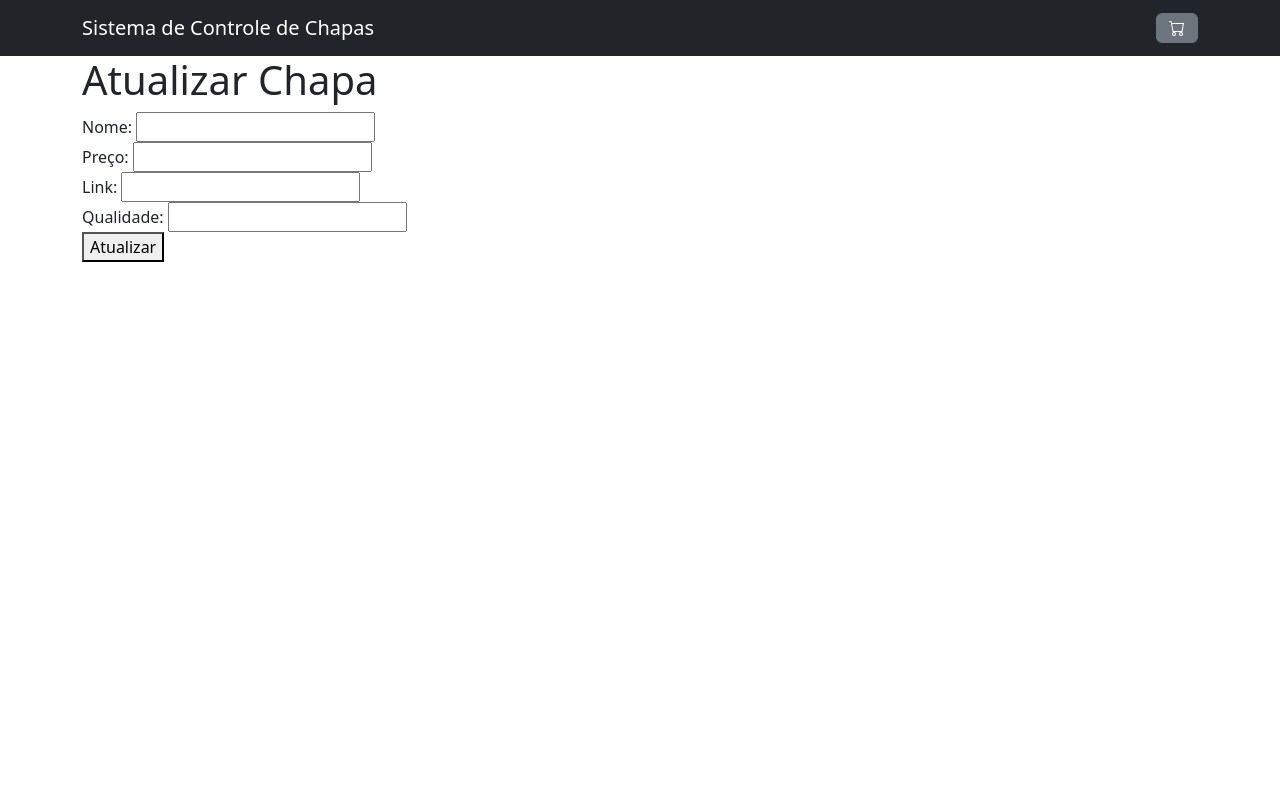
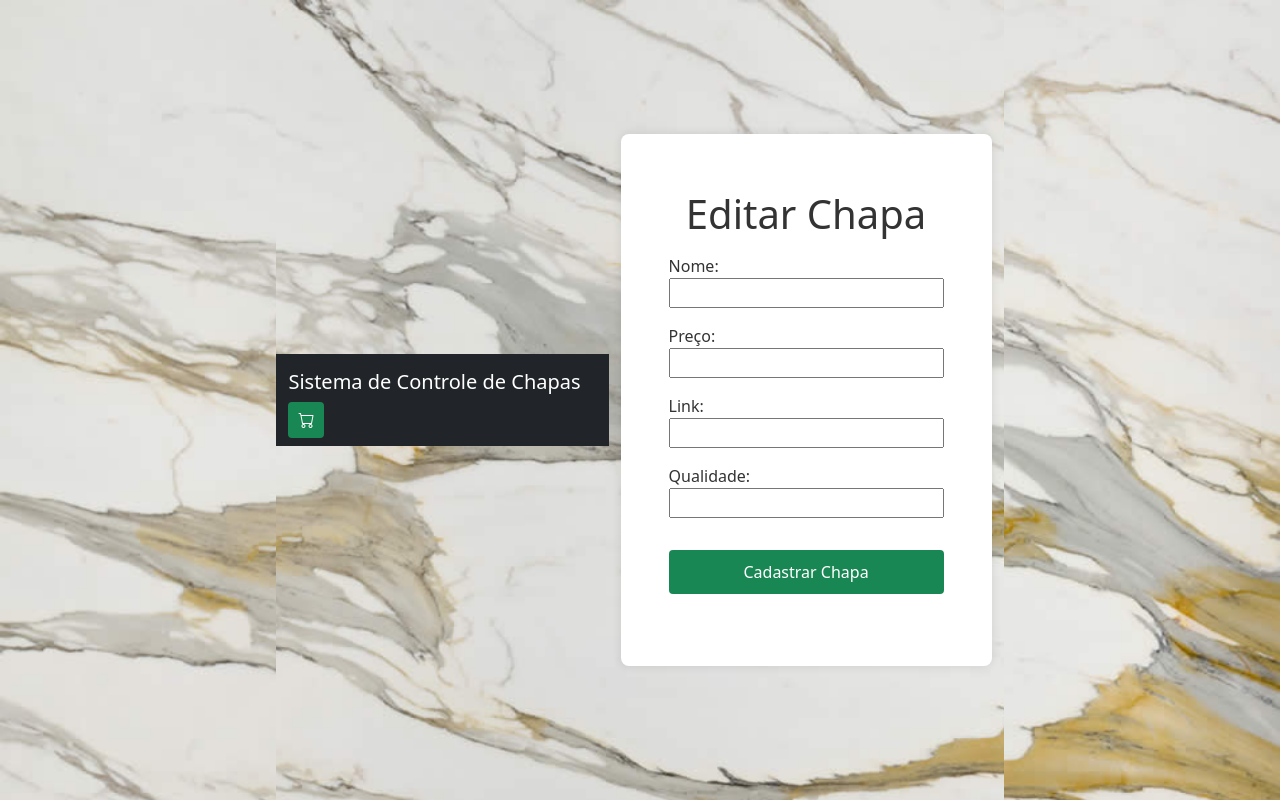
Before and after one commit to EduardoAlmeidaBR03/QUALIGRAN-FRONT, a Node server app: template views/produtos/atualizar.handlebars in a window 1280 px wide. Run offline with Node 20, Linux system fonts and the light colour scheme; the template is opened without the code that fills it, so the values that code supplies are empty; some libraries are stand-ins or nearby versions.

```diff
--- a/services/services.js
+++ b/services/services.js
@@ -1,5 +1,5 @@
 const axios = require("axios");
-const endereco = "https://eloquent-trifle-1a63ce.netlify.app/";
+const endereco = "http://localhost:3000/";
 
 module.exports = class Services {
    // VERIFICAR USUÁRIO
@@ -25,10 +25,15 @@ module.exports = class Services {
          method: 'POST',
          data: valores
       };
-      axios(options);
-      const mensagem = "Cadastro realizado com sucesso!";
-      res.render("mensagem", { mensagem });
+
+      try {
+         await axios(options); // Aguarde a finalização da requisição
+         res.json({ mensagem: "Cadastro realizado com sucesso!" });
+      } catch (error) {
+         res.status(500).json({ mensagem: "Erro ao cadastrar o usuário." });
+      }
    }
+
 
    //////////////////////// PRODUTO
 
@@ -40,9 +45,12 @@ module.exports = class Services {
          method: 'POST',
          data: valores
       };
-      axios(options);
-      const mensagem = "Cadastro realizado com sucesso!";
-      res.render("mensagem", { mensagem });
+      try {
+         await axios(options); // Aguarde a finalização da requisição
+         res.json({ mensagem: "Cadastro realizado com sucesso!" });
+      } catch (error) {
+         res.status(500).json({ mensagem: "Erro ao cadastrar o material." });
+      }
    }
 
    // Listar produtos
@@ -63,7 +71,7 @@ module.exports = class Services {
    static async ProdutoAtualizar(req, res) {
       const idChapa = req.params.id_chapa;
       let valores = req.body;
-      console.log("CHAPA ID PATUALIZAR: " + idChapa)
+      console.log("CHAPA ID ATUALIZAR: " + idChapa)
 
       const options = {
          url: endereco + 'chapas/update/' + idChapa,
@@ -92,14 +100,15 @@ module.exports = class Services {
 
       try {
          await axios(options);
-         const mensagem = "Chapa deletada com sucesso!";
-         res.render("mensagem", { mensagem });
+         // Redireciona para a página chapas/listar
+         res.redirect('/chapas/listar');
       } catch (error) {
          console.error("Erro ao deletar chapa:", error);
          const mensagem = "Erro ao deletar chapa!";
          res.render("mensagem", { mensagem });
       }
    }
+
 
    // Buscar produto pelo ID
    static async buscarChapaPeloId(idChapa) {
--- a/views/layouts/main.handlebars
+++ b/views/layouts/main.handlebars
@@ -29,7 +29,7 @@
     {{#unless isInativa}}
     <nav class="navbar text-bg-dark">
       <div class="container">
-        <span class="navbar-brand text-white">Sistema de Controle de Chapas</span>
+        <a href="/logado" class="navbar-brand text-white">Sistema de Controle de Chapas</a>
         <ul class="navbar nav me-auto">
           <li class="nav-item"></li>
         </ul>
--- a/views/mensagem.handlebars
+++ /dev/null
@@ -1 +0,0 @@
-<h4>{{mensagem}}</h4>
--- a/views/produtos/atualizar.handlebars
+++ b/views/produtos/atualizar.handlebars
@@ -1,26 +1,107 @@
-<!DOCTYPE html>
-<html lang="pt-BR">
 <head>
-   <meta charset="UTF-8">
-   <meta name="viewport" content="width=device-width, initial-scale=1.0">
-   <title>Atualizar Chapa</title>
+   <link rel="stylesheet" href="../../public/css/styles.css">
 </head>
+
 <body>
-   <h1>Atualizar Chapa</h1>
-   <form action="/chapas/update/{{chapa.id_chapa}}" method="post">
-      <label for="nome">Nome:</label>
-      <input type="text" id="nome" name="nome" value="{{chapa.nome}}" required>
-      <br>
-      <label for="preco">Preço:</label>
-      <input type="number" id="preco" name="preco" step="0.01" value="{{chapa.preco}}" required>
-      <br>
-      <label for="link">Link:</label>
-      <input type="url" id="link" name="link" value="{{chapa.link}}" required>
-      <br>
-      <label for="qualidade">Qualidade:</label>
-      <input type="text" id="qualidade" name="qualidade" value="{{chapa.qualidade}}" required>
-      <br>
-      <button type="submit">Atualizar</button>
-   </form>
+<div class="limiter">
+  <div class="container-login100">
+      <div class="wrap-login100">
+         <h1 class="text-center my-3">Editar Chapa</h1>
+         <form action="/chapas/update/{{chapa.id_chapa}}" method="post">
+            <div class="row d-block m-auto g-3">
+               <div class="col-12">
+                  <label for="nome">Nome:</label><br>
+                  <input class="w-100" type="text" id="nome" name="nome" value="{{chapa.nome}}" required>
+               </div>
+               <div class="col-12">
+                  <label for="preco">Preço:</label><br>
+                  <input class="w-100"type="number" id="preco" name="preco" step="0.01" value="{{chapa.preco}}" required>
+               </div>
+               <div class="col-12">
+                  <label for="link">Link:</label><br>
+                  <input class="w-100"type="url" id="link" name="link" value="{{chapa.link}}" required>
+               </div>
+               <div class="col-12">
+                  <label for="qualidade">Qualidade:</label><br>
+                  <input class="w-100"type="text" id="qualidade" name="qualidade" value="{{chapa.qualidade}}" required>
+               </div>
+               <div class="col-12">
+                  <input
+                     class="btn btn-primary my-3 w-100"
+                     type="submit"
+                     value="Cadastrar Chapa"
+                  />
+               </div>
+            </div>
+         </form>
+      </div>
+   </div>
+</div>
 </body>
-</html>
+
+
+<style>
+   body, html {
+  height: 100%;
+  display: flex;
+  align-items: center;
+  justify-content: center;
+  background-color: #333;
+  background-size: cover;
+  background-position: center;
+  color: #333;
+}
+
+  .limiter {
+    display: flex;
+    align-items: center;
+    justify-content: center;
+    min-height: 100vh;
+  }
+
+  .container-login100 {
+    width: 100%;
+    min-height: 100vh;
+    display: flex;
+    align-items: center;
+    justify-content: center;
+  }
+
+  .wrap-login100 {
+    width: 100%;
+    max-width: 600px;
+    padding: 40px;
+    background: rgb(255, 255, 255);
+    border-radius: 8px;
+    box-shadow: 0px 0px 10px rgba(0, 0, 0, 0.1);
+  }
+
+  .text-center {
+    text-align: center;
+  }
+
+  .btn {
+    background-color: #198754;
+    color: white;
+    border: none;
+    padding: 10px;
+    font-size: 16px;
+    border-radius: 4px;
+    cursor: pointer;
+    transition: background 0.3s;
+  }
+
+  .btn:hover {
+    background-color: #0d0d0e;
+  }
+
+  .text-decoration-none {
+    text-decoration: none;
+    color: #1c3896;
+  }
+
+  .text-decoration-none:hover {
+    color: #0c0c0c;
+  }
+
+</style>
--- a/views/produtos/listar.handlebars
+++ b/views/produtos/listar.handlebars
@@ -83,4 +83,7 @@
     var modal = document.getElementById("imageModal");
     modal.style.display = "none";
   }
+
+
+
 </script>
```
Also changed, not shown: routes/routes.js (+6 -2 lines), views/produtos/Cadastrar.handlebars (+25 -0 lines), views/usuarios/Cadastrar.handlebars (+27 -2 lines).
